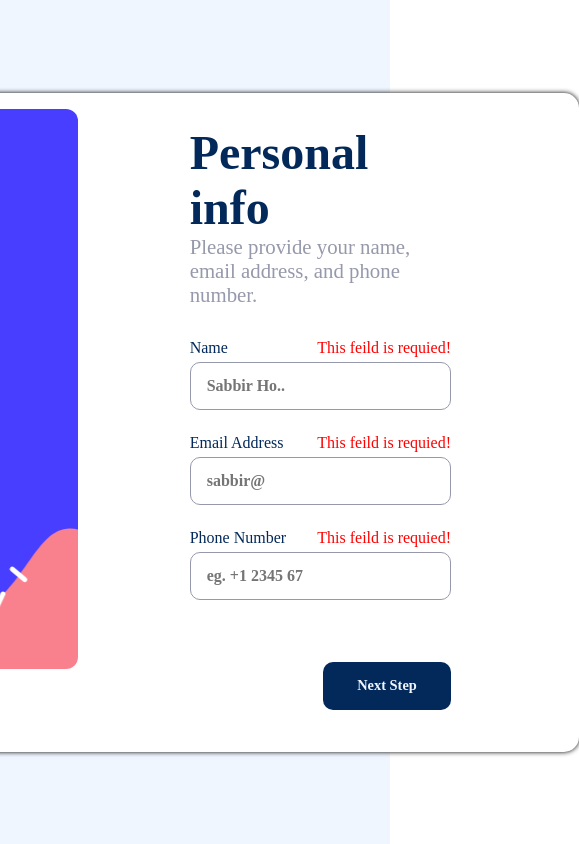
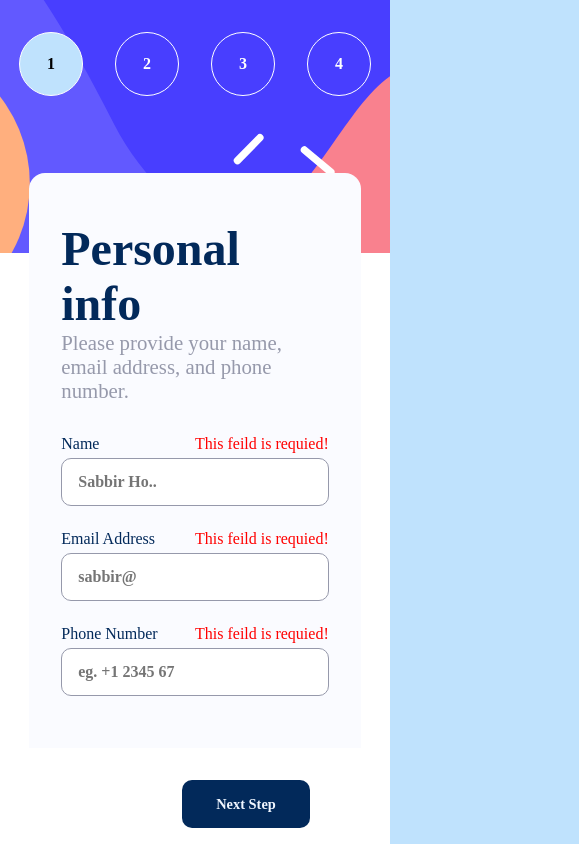
Before and after one commit to sabbir292/FrontendMentorProjects, a React (Vite) app in the folder Multi-step form/Multy-Step-Form/: page / in a window 390 px wide. Shown: the whole page, 579 px wide, since content can reach past the window. Built offline with nearby package versions, Linux system fonts and the light colour scheme; a web font is replaced by a local one.

Commit message:
responsive

```diff
--- a/Multi-step form/Multy-Step-Form/src/index.css
+++ b/Multi-step form/Multy-Step-Form/src/index.css
@@ -470,3 +470,87 @@ input:focus{
 .confirmation-text{
     color: var(--Cool-gray);
 }
+
+
+/* *********************Mobile************************ */
+
+@media screen and ( max-width: 800px) {
+    body{
+        background-color: var(--Light-blue);
+    }
+    #root{
+        height: auto;
+        width: auto;
+        margin: 0;
+        padding: 0;
+        box-sizing: border-box;
+
+    }
+
+   .main-container{
+    flex-direction: column;
+    align-items: center;
+    justify-content: center;
+    width: 100vw;
+    padding: 0;
+    margin: auto;
+    position: relative;
+
+   }
+   .hero{
+    padding: 0;
+    margin: 0;
+    height: auto;
+    width: auto;
+    border-radius: 0px;
+
+   }
+   .sidebar{
+    background: url(/bg-sidebar-mobile.svg) no-repeat center center;
+    width: 100vw;
+    height: 30vh;
+    background-size: cover;
+    padding: 2rem;
+    border-radius: 0px;
+   }
+   .step-container{
+    flex-direction: row;
+    align-items: center;
+    justify-content: center;
+    text-align: center;
+    width: 100%;
+    gap: 2rem;
+
+   }
+   .firstStep{
+    height: 4rem;
+    width: 4rem;
+   }
+   .step{
+    display: none;
+   }
+   .count1{
+    height: 4rem;
+    width: 4rem;
+   }
+   .input-area{
+    width: 85%;
+    margin-top: -5rem;
+    background-color: var(--Alabaster);
+    /* margin: auto; */
+    padding: 3rem 2rem;
+    border-radius: 1rem;
+   }
+   .btn-container{
+    position: fixed;
+    bottom: 0;
+    left: 0;
+    background: var(--White);
+    width: 100vw;
+    padding: 1rem 5rem;
+
+   }
+   .nextStep{
+    margin-left: auto;
+   }
+}
```
